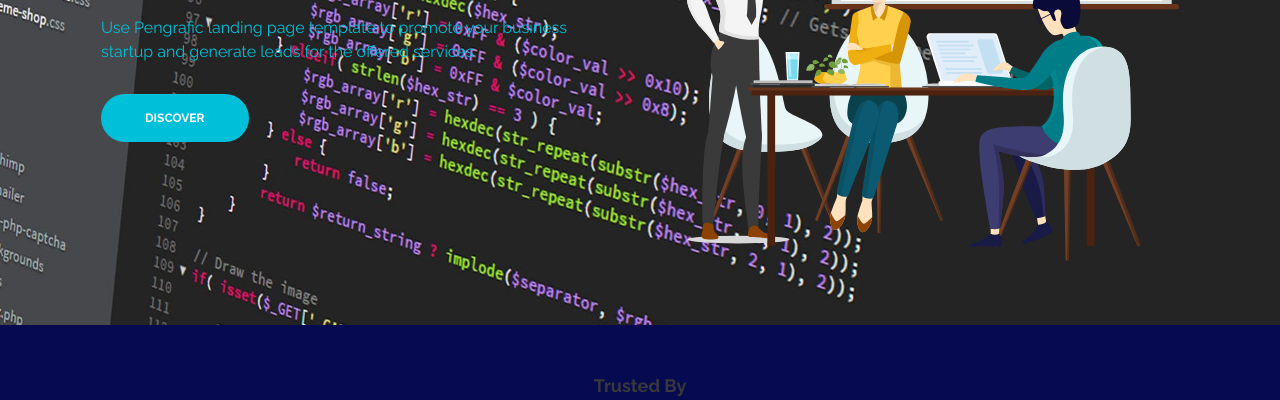
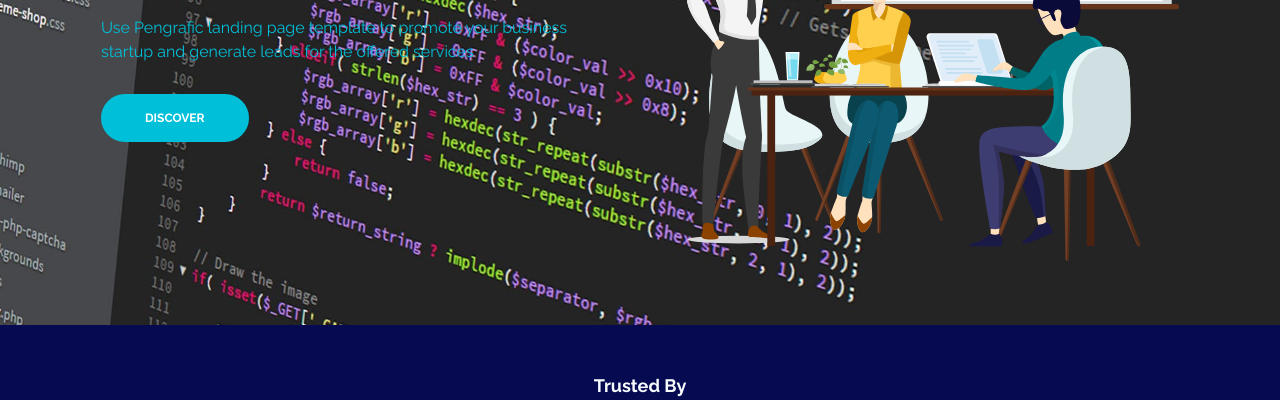
Before and after one commit to djvamps/pen, a plain HTML site: page index.html in a window 1280 px wide. Shown: the part 400-800 px from the top of the page. Drawn offline with Linux system fonts and the light colour scheme.

Commit message:
Add files via upload

```diff
--- a/css/styles.css
+++ b/css/styles.css
@@ -95,7 +95,7 @@ h4 {
 }
 
 h5 {
-	color: #393939;
+	color: #f7fcfd;
 	font: 700 1.125rem/1.625rem "Raleway", sans-serif;
 }
 
```
